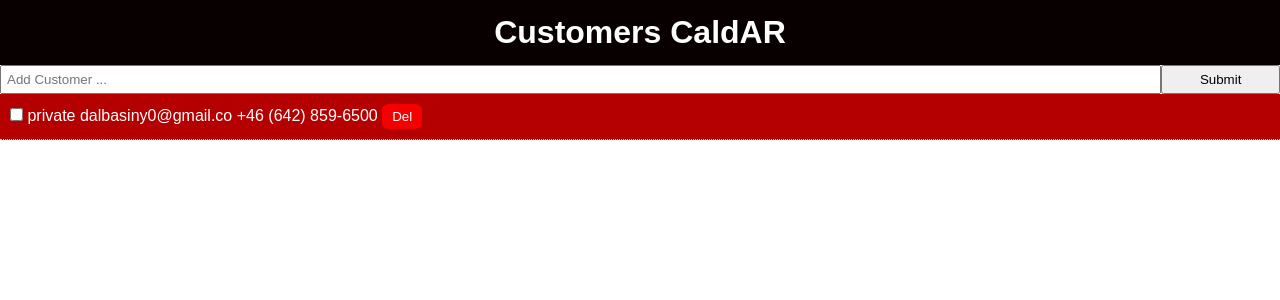
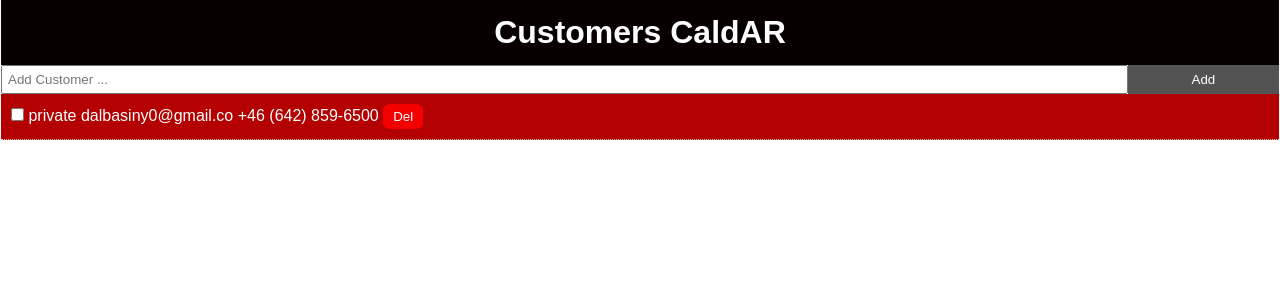
Before and after one commit to FacundoDLF/11thWeek-ReactApp, a React (Create React App) app in the folder my-app/: page / in a window 1280 px wide. Shown: the top 300 px of the page. Built offline with nearby package versions, Linux system fonts and the light colour scheme.

Commit message:
Styling app.css

```diff
--- a/my-app/src/App.css
+++ b/my-app/src/App.css
@@ -13,3 +13,20 @@ a {
   color: rgb(8, 0, 0);
   text-decoration: none;
 }
+
+.container {
+  padding: 0 1px;
+}
+
+.btn {
+  display: inline-block;
+  border: none;
+  background-color: rgb(83, 83, 83);
+  color: #fff;
+  padding: 7px 20px;
+  cursor: pointer;
+}
+
+.btn:hover {
+  background-color: rgb(168, 163, 163);
+}
--- a/my-app/src/App.js
+++ b/my-app/src/App.js
@@ -41,9 +41,11 @@ class App extends Component {
   render() {
     return (
       <div className="App">
+        <div className="container">
         <Header />
         <AddCustomer/>
         <CustomersList customers={this.state.customers} selected={this.selected} delCustomer={this.delCustomer}/>
+        </div>
       </div>
     );
   }
--- a/my-app/src/components/AddCustomer.js
+++ b/my-app/src/components/AddCustomer.js
@@ -12,7 +12,7 @@ export default class AddCustomer extends Component {
                 />
                 <input
                 type="submit"
-            value="Submit"
+                value="Add"
                 className="btn"
                 style={{flex: '1'}}
                 />
```
Also changed, not shown: 1 other file (tests, documents, lock files or other folders). Lines whose indentation alone changed are shown as unchanged.
